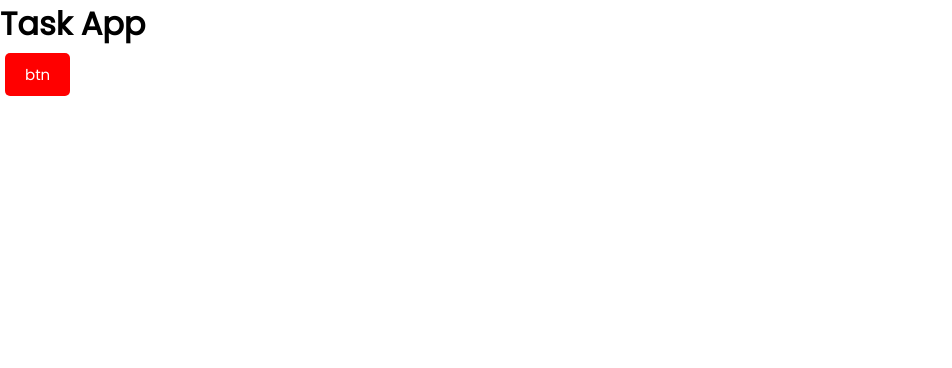
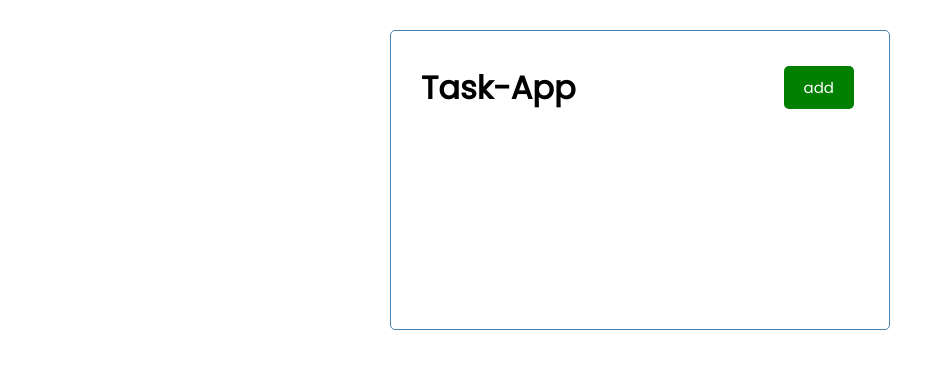
Before and after one commit to Abdelrahman-kamall/Angular-Task-app, an Angular app: page / in a window 1280 px wide. Shown: the top 368 px of the page, without its empty margins (0-952 px from the left). Built offline with nearby package versions, Linux system fonts and the light colour scheme.

Commit message:
adding header component and the add button toggler

```diff
--- a/src/app/app.component.html
+++ b/src/app/app.component.html
@@ -1,2 +1,3 @@
-<h1>Task App</h1>
-<app-button color = "red" text = "btn"></app-button>
+<div class = "container">
+<app-header title = "Task-App"></app-header>
+</div>
--- a/src/app/app.module.ts
+++ b/src/app/app.module.ts
@@ -3,11 +3,13 @@ import { BrowserModule } from '@angular/platform-browser';
 
 import { AppComponent } from './app.component';
 import { ButtonComponent } from './components/generic/button/button.component';
+import { HeaderComponent } from './components/header/header.component';
 
 @NgModule({
   declarations: [
     AppComponent,
-    ButtonComponent
+    ButtonComponent,
+    HeaderComponent
   ],
   imports: [
     BrowserModule
--- /dev/null
+++ b/src/app/components/header/header.component.css
@@ -0,0 +1,7 @@
+
+header {
+  display: flex;
+  justify-content: space-between;
+  align-items: center;
+  margin-bottom: 20px;
+}
--- /dev/null
+++ b/src/app/components/header/header.component.html
@@ -0,0 +1,10 @@
+<header>
+<h1>
+    {{title}}
+</h1>
+<app-button
+    color = {{color}}
+    [text] = "text"
+    (clickEmitter) = "onToggle()">
+</app-button>
+</header>
--- /dev/null
+++ b/src/app/components/header/header.component.ts
@@ -0,0 +1,25 @@
+import { Component, Input , OnInit} from '@angular/core';
+
+@Component({
+  selector: 'app-header',
+  templateUrl: './header.component.html',
+  styleUrls: ['./header.component.css']
+})
+export class HeaderComponent {
+  @Input() title! : string;
+  color : string = "green";
+  text : string = "add";
+  toggle! : boolean;
+
+  OnInit(){
+    this.toggle = false;
+  }
+
+  onToggle(){
+    //console.log("toggled");
+    this.toggle = !this.toggle;
+    this.color = (this.toggle ? "red" : "green");
+    this.text = (this.toggle ? "Close" : "Add");
+  }
+
+}
```
Also changed, not shown: 1 other file (tests, documents, lock files or other folders).
